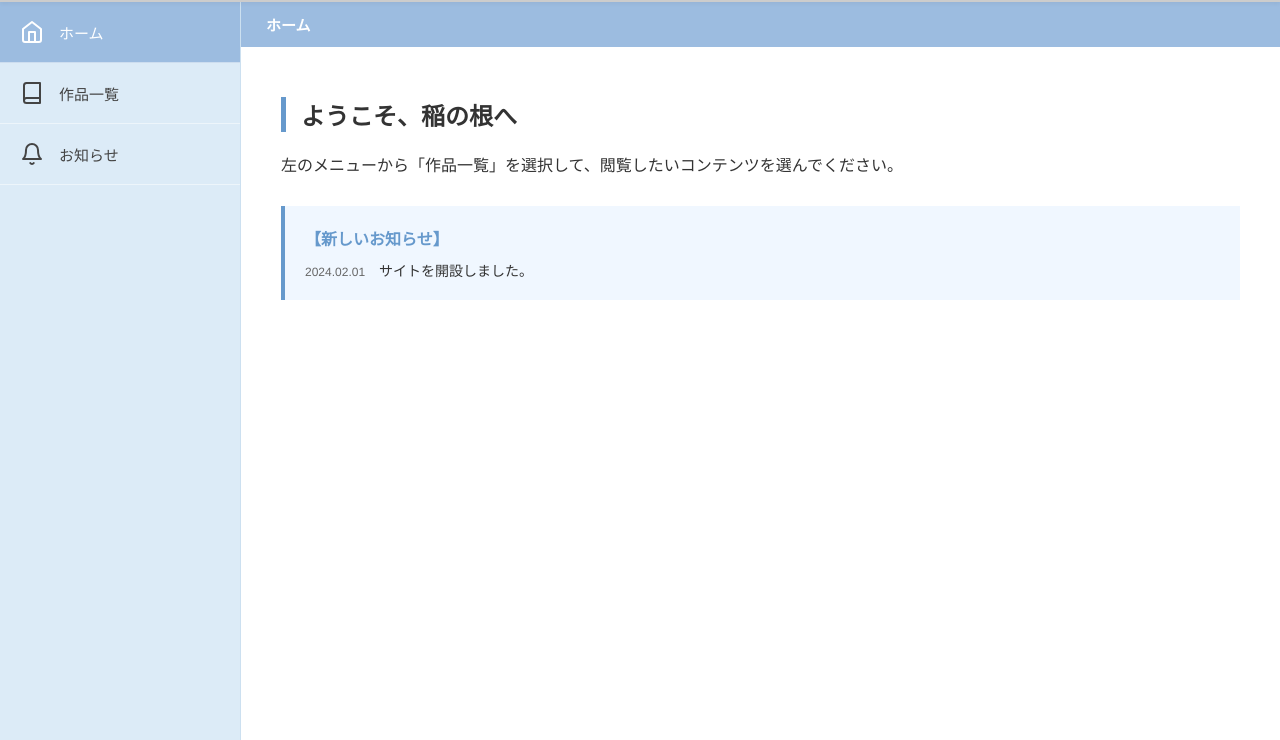
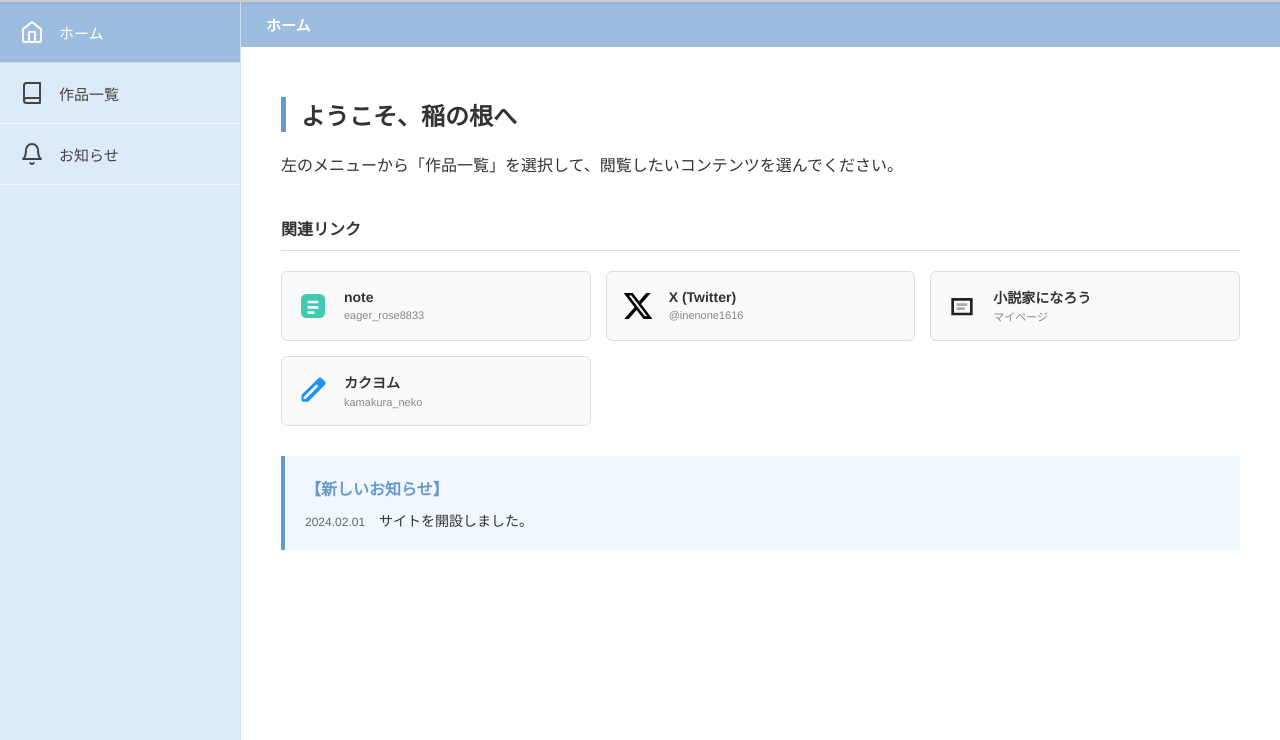
Before and after one commit to inenone123/inenone123.github.io, a plain HTML site: page index.html in a window 1280 px wide. Shown: the part 60-800 px from the top of the page. Drawn offline with Linux system fonts and the light colour scheme.

Commit message:
Update index.html

```diff
--- a/index.html
+++ b/index.html
@@ -131,6 +131,49 @@
             padding: 30px 40px;
         }
 
+        /* --- リンクボタンのデザイン（新機能） --- */
+        .profile-links {
+            display: grid;
+            grid-template-columns: repeat(auto-fill, minmax(250px, 1fr));
+            gap: 15px;
+            margin-top: 20px;
+        }
+
+        .profile-btn {
+            display: flex;
+            align-items: center;
+            background-color: #f9f9f9;
+            border: 1px solid #ddd;
+            padding: 15px;
+            text-decoration: none;
+            color: #333;
+            border-radius: 6px;
+            transition: 0.2s;
+        }
+
+        .profile-btn:hover {
+            background-color: #fff;
+            box-shadow: 0 2px 5px rgba(0,0,0,0.1);
+            transform: translateY(-2px);
+        }
+
+        .profile-icon {
+            width: 32px;
+            height: 32px;
+            margin-right: 15px;
+            flex-shrink: 0;
+        }
+
+        .profile-name {
+            font-weight: bold;
+            font-size: 14px;
+            display: block;
+        }
+        .profile-desc {
+            font-size: 11px;
+            color: #888;
+        }
+
         /* --- 表のデザイン --- */
         .utol-table {
             width: 100%;
@@ -241,6 +284,53 @@
                     </h2>
                     <p>左のメニューから「作品一覧」を選択して、閲覧したいコンテンツを選んでください。</p>
 
+                    <h3 style="margin-top: 40px; font-size: 16px; border-bottom: 1px solid #ddd; padding-bottom: 10px;">関連リンク</h3>
+                    <div class="profile-links">
+
+                        <a href="https://note.com/eager_rose8833" target="_blank" class="profile-btn">
+                            <svg class="profile-icon" viewBox="0 0 24 24" fill="#41C9B4">
+                                <rect x="3" y="3" width="18" height="18" rx="4" ry="4"></rect>
+                                <path d="M8 8h8v2H8zm0 4h8v2H8zm0 4h5v2H8z" fill="#fff"></path>
+                            </svg>
+                            <div>
+                                <span class="profile-name">note</span>
+                                <span class="profile-desc">eager_rose8833</span>
+                            </div>
+                        </a>
+
+                        <a href="https://x.com/inenone1616" target="_blank" class="profile-btn">
+                            <svg class="profile-icon" viewBox="0 0 24 24" fill="#000">
+                                <path d="M18.244 2.25h3.308l-7.227 8.26 8.502 11.24H16.17l-5.214-6.817L4.99 21.75H1.68l7.73-8.835L1.254 2.25H8.08l4.713 6.231zm-1.161 17.52h1.833L7.084 4.126H5.117z"></path>
+                            </svg>
+                            <div>
+                                <span class="profile-name">X (Twitter)</span>
+                                <span class="profile-desc">@inenone1616</span>
+                            </div>
+                        </a>
+
+                        <a href="https://mypage.syosetu.com/2361476/" target="_blank" class="profile-btn">
+                            <svg class="profile-icon" viewBox="0 0 24 24" fill="#222" stroke="none">
+                                <path d="M4 6v13h16V6H4zm14 11H6V8h12v9z"/>
+                                <path d="M8 10h8v2H8zm0 3h6v2H8z" fill="#aaa"/>
+                            </svg>
+                            <div>
+                                <span class="profile-name">小説家になろう</span>
+                                <span class="profile-desc">マイページ</span>
+                            </div>
+                        </a>
+
+                        <a href="https://kakuyomu.jp/users/kamakura_neko" target="_blank" class="profile-btn">
+                            <svg class="profile-icon" viewBox="0 0 24 24" fill="#1E90FF" stroke="none">
+                                <path d="M21.41 5.34l-2.75-2.75a2 2 0 0 0-2.83 0L3.71 14.71a1 1 0 0 0-.29.71V19a1 1 0 0 0 1 1h3.58a1 1 0 0 0 .71-.29l12.12-12.12a2 2 0 0 0 0-2.83zM6.41 18H5v-1.41l9.61-9.61 1.41 1.41L6.41 18z"></path>
+                            </svg>
+                            <div>
+                                <span class="profile-name">カクヨム</span>
+                                <span class="profile-desc">kamakura_neko</span>
+                            </div>
+                        </a>
+
+                    </div>
+
                     <div style="background:#f0f7ff; padding:20px; border-left:4px solid var(--utol-blue); margin-top:30px;">
                         <strong style="color:var(--utol-blue);">【新しいお知らせ】</strong>
                         <div style="margin-top:10px; font-size:14px;">
@@ -273,7 +363,7 @@
                         <tbody>
                             <tr>
                                 <td>
-                                    <a href="https://note.com/xxxxx" target="_blank" class="link-title">
+                                    <a href="https://note.com/eager_rose8833" target="_blank" class="link-title">
                                         📄 第一章：雨の日の出会い.pdf
                                     </a>
                                 </td>
```
